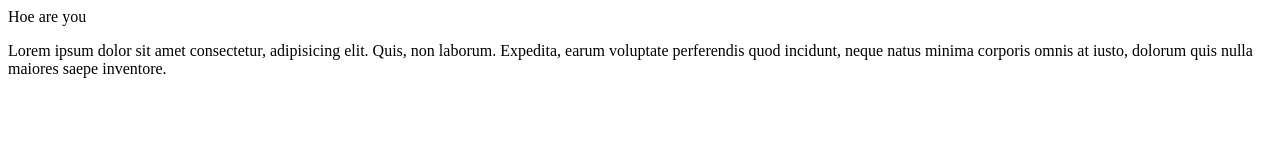
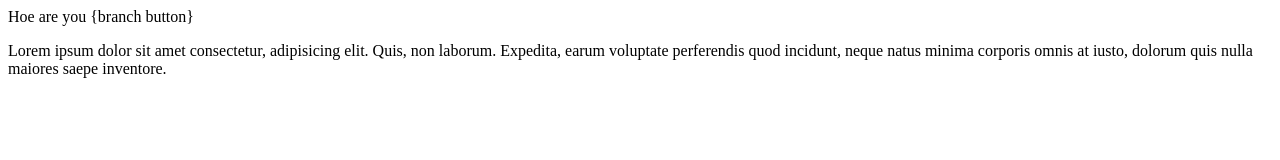
Before and after one commit to hassaankreative/New_dummy, a plain HTML site: page index.html in a window 1280 px wide. Drawn offline with Linux system fonts and the light colour scheme.

Commit message:
New branch

```diff
--- a/index.html
+++ b/index.html
@@ -1,3 +1,3 @@
-<p>Hoe are you</p>
+<p>Hoe are you {branch button}</p>
 
 <p>Lorem ipsum dolor sit amet consectetur, adipisicing elit. Quis, non laborum. Expedita, earum voluptate perferendis quod incidunt, neque natus minima corporis omnis at iusto, dolorum quis nulla maiores saepe inventore.</p>
```
